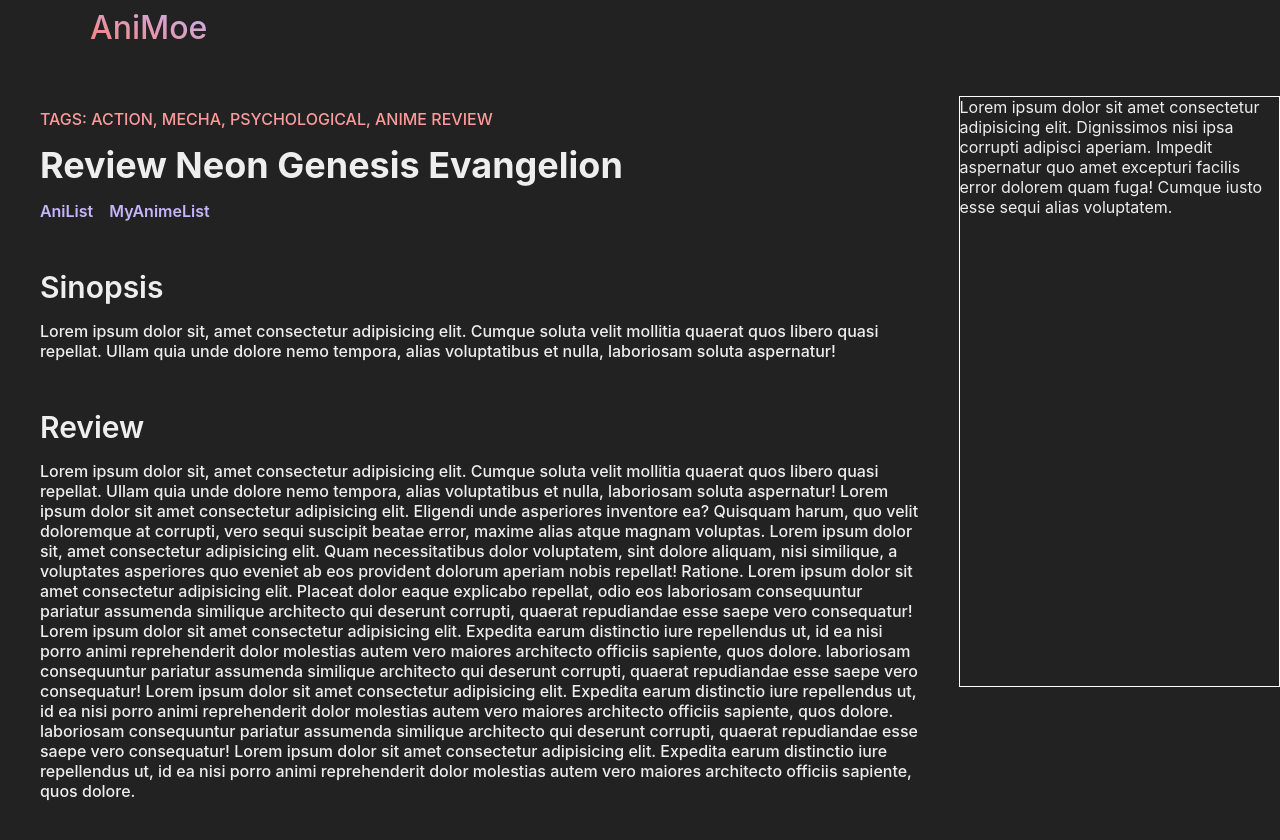
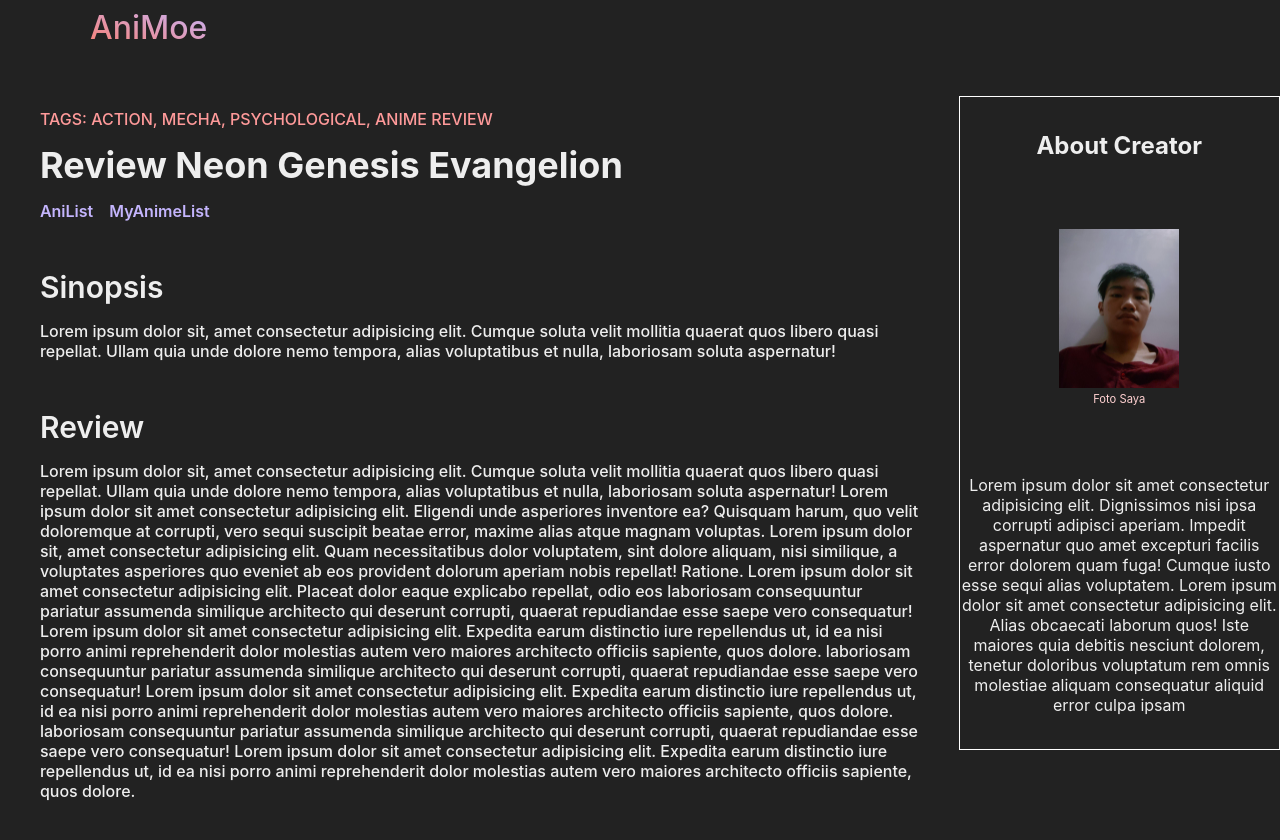
Before and after one commit to lordronz-archive/submission-dicoding-dasprog-web, a website: page website/index.html in a window 1280 px wide. Drawn offline with Linux system fonts and the light colour scheme.

Commit message:
feat: better side biodata :rocket:

```diff
--- a/website/index.html
+++ b/website/index.html
@@ -67,8 +67,15 @@
           </article>
         </section>
         <aside class="bio-side">
+          <h2>
+            About Creator
+          </h2>
+          <figure>
+            <img src="assets/me.jpg" alt="Me" title="Foto Saya" height="800px">
+            <figcaption>Foto Saya</figcaption>
+          </figure>
           <p>
-            Lorem ipsum dolor sit amet consectetur adipisicing elit. Dignissimos nisi ipsa corrupti adipisci aperiam. Impedit aspernatur quo amet excepturi facilis error dolorem quam fuga! Cumque iusto esse sequi alias voluptatem.
+            Lorem ipsum dolor sit amet consectetur adipisicing elit. Dignissimos nisi ipsa corrupti adipisci aperiam. Impedit aspernatur quo amet excepturi facilis error dolorem quam fuga! Cumque iusto esse sequi alias voluptatem. Lorem ipsum dolor sit amet consectetur adipisicing elit. Alias obcaecati laborum quos! Iste maiores quia debitis nesciunt dolorem, tenetur doloribus voluptatum rem omnis molestiae aliquam consequatur aliquid error culpa ipsam
           </p>
         </aside>
       </div>
--- a/website/style.css
+++ b/website/style.css
@@ -33,6 +33,18 @@ body {
 body {
   background-color: var(--clr-dark);
   color: var(--clr-semiwhite);
+}
+
+img {
+  max-inline-size: 100%;
+  block-size: auto;
+  aspect-ratio: 2/1;
+  object-fit: contain;
+}
+
+figure > figcaption {
+  font-size: 0.7rem;
+  color: var(--clr-primary-50);
 }
 
 a {
@@ -241,10 +253,23 @@ nav ul li span {
 
 .bio-side {
   flex: 1;
+  display: flex;
+  justify-content: space-around;
+  flex-direction: column;
+  align-items: center;
+  text-align: center;
   position: sticky;
-  top: 6rem/* 144px */;
-  max-height: calc(100vh - 6rem - 113px);
+  top: 6rem;
+  max-height: calc(100vh - 6rem - 50px);
   border: 1px solid white;
+}
+
+.bio-img {
+  max-width: 80%;
+}
+
+.bio-fig {
+
 }
 
 .header-main {
```
Also changed, not shown: website/assets/me.jpg (added).
